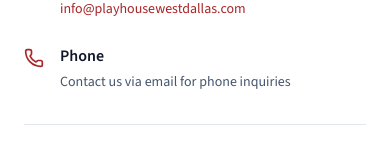
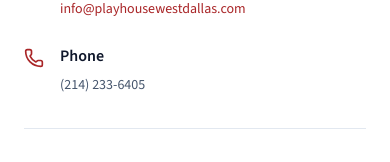
Before and after one commit to Founditmarketing/Playhouse-west-dallas, a Next.js app: page /contact in a window 390 px wide. Shown: the part 605-767 px from the top of the page. Built offline with nearby package versions, Linux system fonts and the light colour scheme.

Commit message:
update phone number throughout site

```diff
--- a/app/contact/page.tsx
+++ b/app/contact/page.tsx
@@ -80,9 +80,12 @@ export default function ContactPage() {
                       <h3 className="text-slate-900 font-semibold mb-1">
                         Phone
                       </h3>
-                      <p className="text-slate-600 text-sm">
-                        Contact us via email for phone inquiries
-                      </p>
+                      <a
+                        href="tel:2142336405"
+                        className="text-slate-600 text-sm hover:text-primary transition-colors"
+                      >
+                        (214) 233-6405
+                      </a>
                     </div>
                   </div>
                 </div>
```
